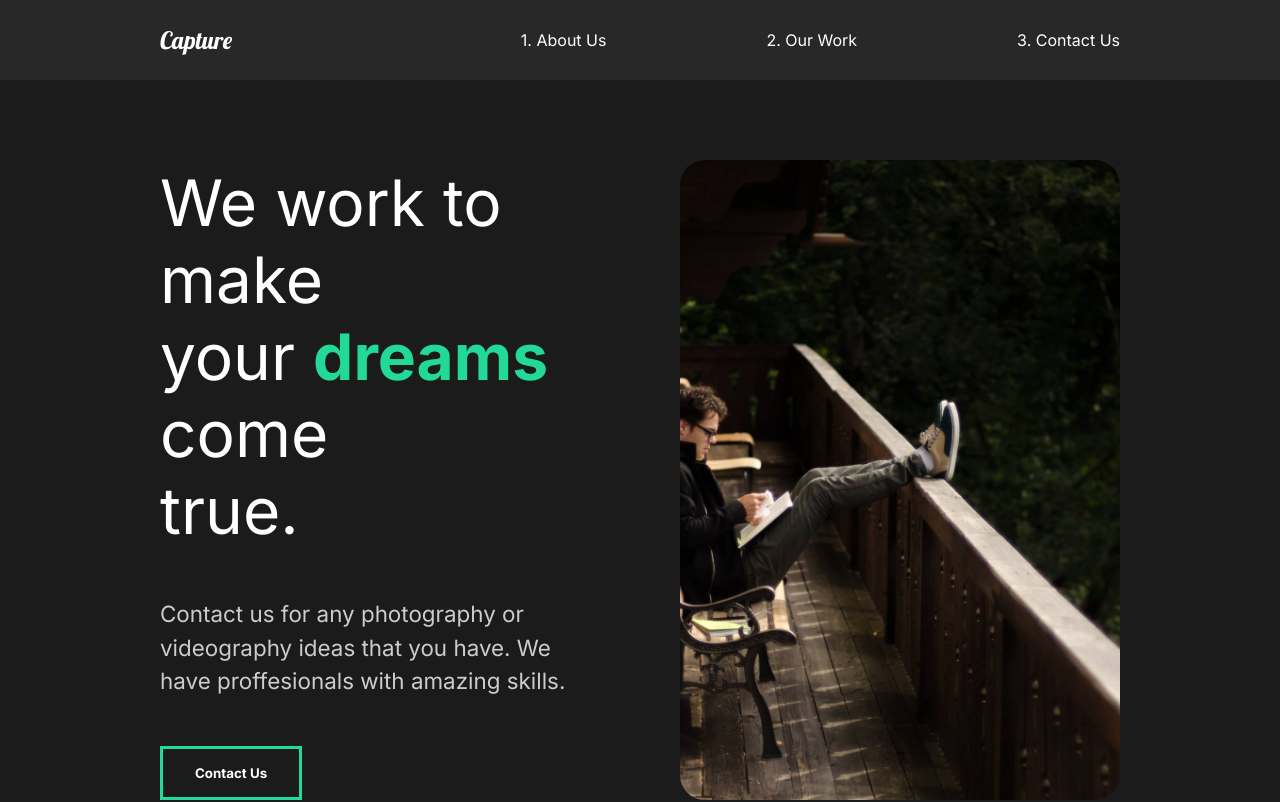
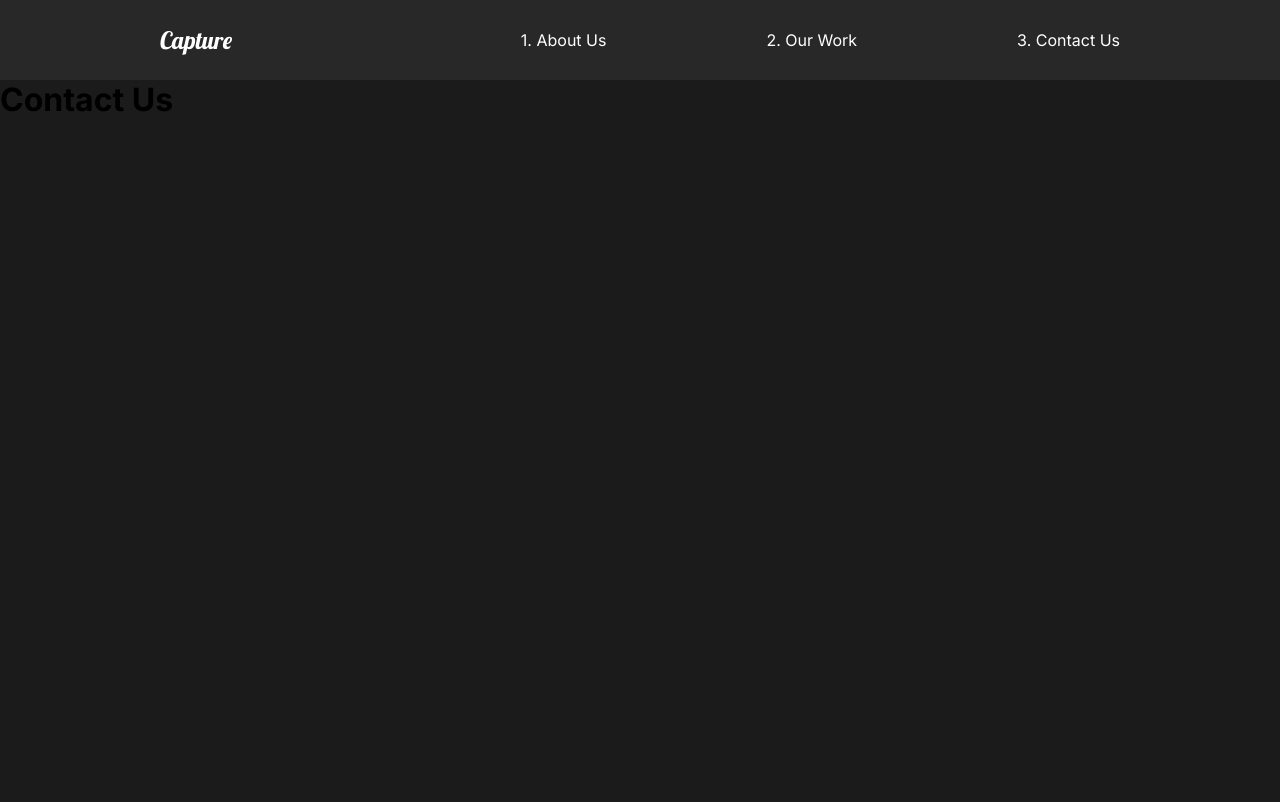
Before and after one commit to Robert-Lark/portfolioCR, a React (Create React App) app: page /contact in a window 1280 px wide. Shown: the top 802 px of the page. Built offline with nearby package versions, Linux system fonts and the light colour scheme.

Commit message:
added react router

```diff
--- a/src/App.js
+++ b/src/App.js
@@ -1,13 +1,26 @@
 import React from "react";
+import { Switch, Route } from "react-router-dom";
 import AboutUs from "./pages/AboutUs";
 import GlobalStyle from "./Components/GlobalStyle";
-import Nav from "./Components/Nav"
+import Nav from "./Components/Nav";
+import ContactUs from "./pages/ContactUs";
+import OurWork from "./pages/OurWork";
 function App() {
   return (
     <div className="App">
-      <Nav/>
       <GlobalStyle />
-      <AboutUs />
+      <Nav />
+      <Switch>
+        <Route exact path="/">
+          <AboutUs />
+        </Route>
+        <Route path="/work">
+          <OurWork />
+        </Route>
+        <Route path="/contact">
+          <ContactUs />
+        </Route>
+      </Switch>
     </div>
   );
 }
--- a/src/Components/GlobalStyle.js
+++ b/src/Components/GlobalStyle.js
@@ -49,9 +49,6 @@ h2{
         font-size: 1.4rem;
         line-height: 150%;
     }
-    img{
-        border-radius: 25px;
-    }
 `;
 
 
--- a/src/Components/Nav.js
+++ b/src/Components/Nav.js
@@ -1,23 +1,23 @@
 import React from "react";
 import styled from "styled-components";
-
+import { Link } from "react-router-dom";
 const nav = () => {
   return (
     <StyledNav>
       <h1>
-        <a id="logo" href="#">
+        <Link id="logo" to="/">
           Capture
-        </a>
+        </Link>
       </h1>
       <ul>
         <li>
-          <a href="#"> 1. About Us</a>
+          <Link to="/about"> 1. About Us</Link>
         </li>
         <li>
-          <a href="#"> 2. Our Work</a>
+          <Link to="/work"> 2. Our Work</Link>
         </li>
         <li>
-          <a href="#"> 3. Contact Us</a>
+          <Link to="contact"> 3. Contact Us</Link>
         </li>
       </ul>
     </StyledNav>
--- a/src/index.js
+++ b/src/index.js
@@ -1,10 +1,13 @@
 import React from 'react';
 import ReactDOM from 'react-dom';
 import App from './App';
+import {BrowserRouter} from 'react-router-dom'
 
 ReactDOM.render(
   <React.StrictMode>
+    <BrowserRouter>
     <App />
+    </BrowserRouter>
   </React.StrictMode>,
   document.getElementById('root')
 );
--- /dev/null
+++ b/src/pages/ContactUs.js
@@ -0,0 +1,11 @@
+import React from 'react';
+
+const ContactUs = () => {
+    return (
+        <div>
+                        <h1>Contact Us</h1>
+        </div>
+    );
+};
+
+export default ContactUs;
--- /dev/null
+++ b/src/pages/OurWork.js
@@ -0,0 +1,11 @@
+import React from 'react';
+
+const OurWork = () => {
+    return (
+        <div>
+            <h1>Our Work</h1>
+        </div>
+    );
+};
+
+export default OurWork;
--- a/src/styles.js
+++ b/src/styles.js
@@ -22,6 +22,7 @@ export const StyledImage = styled.div`
     width: 100%;
     height: 80vh;
     object-fit: cover;
+    border-radius: 25px;
   }
 `;
 export const StyledHide = styled.div`
```
Also changed, not shown: src/img/home1.png, 1 other file (tests, documents, lock files or other folders).
